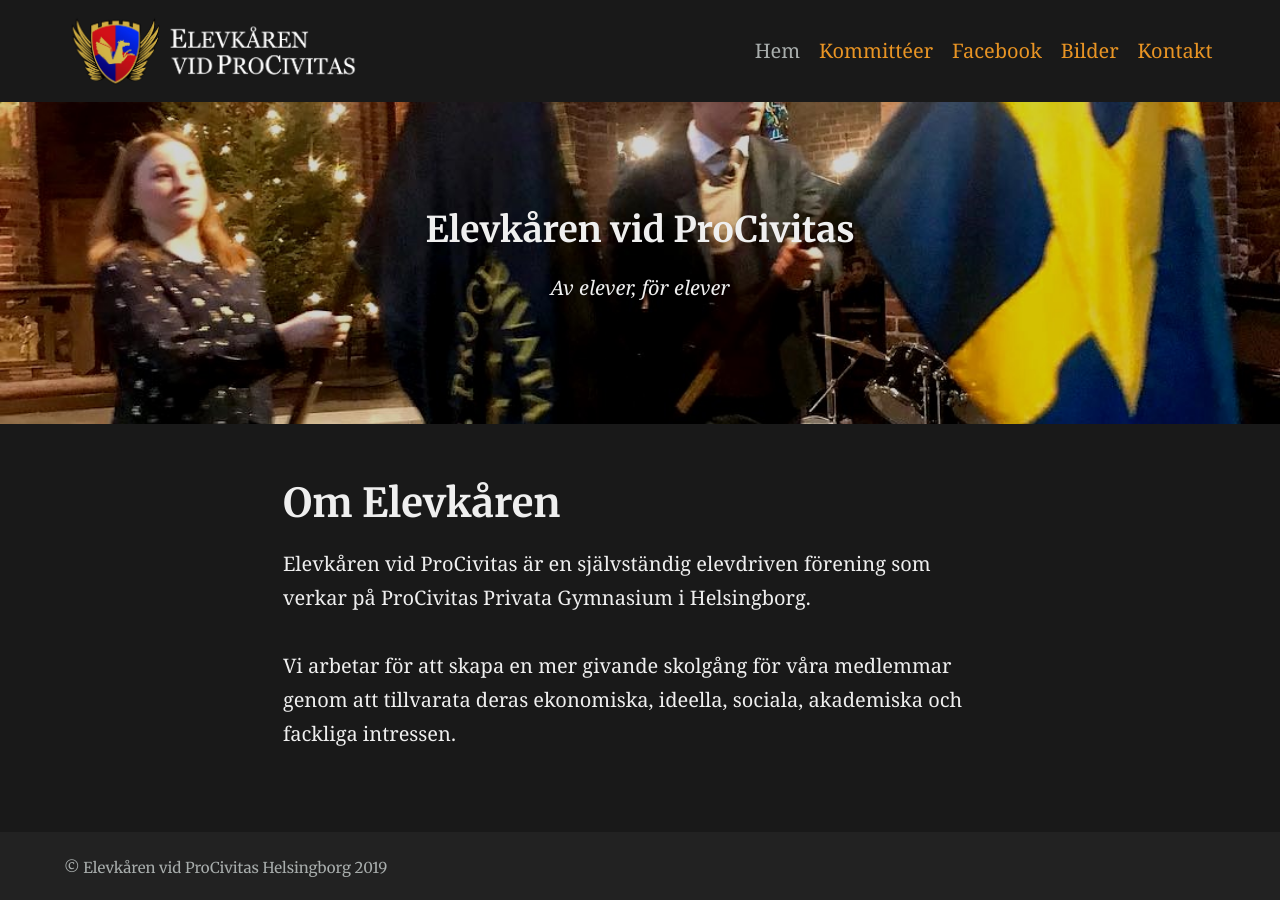
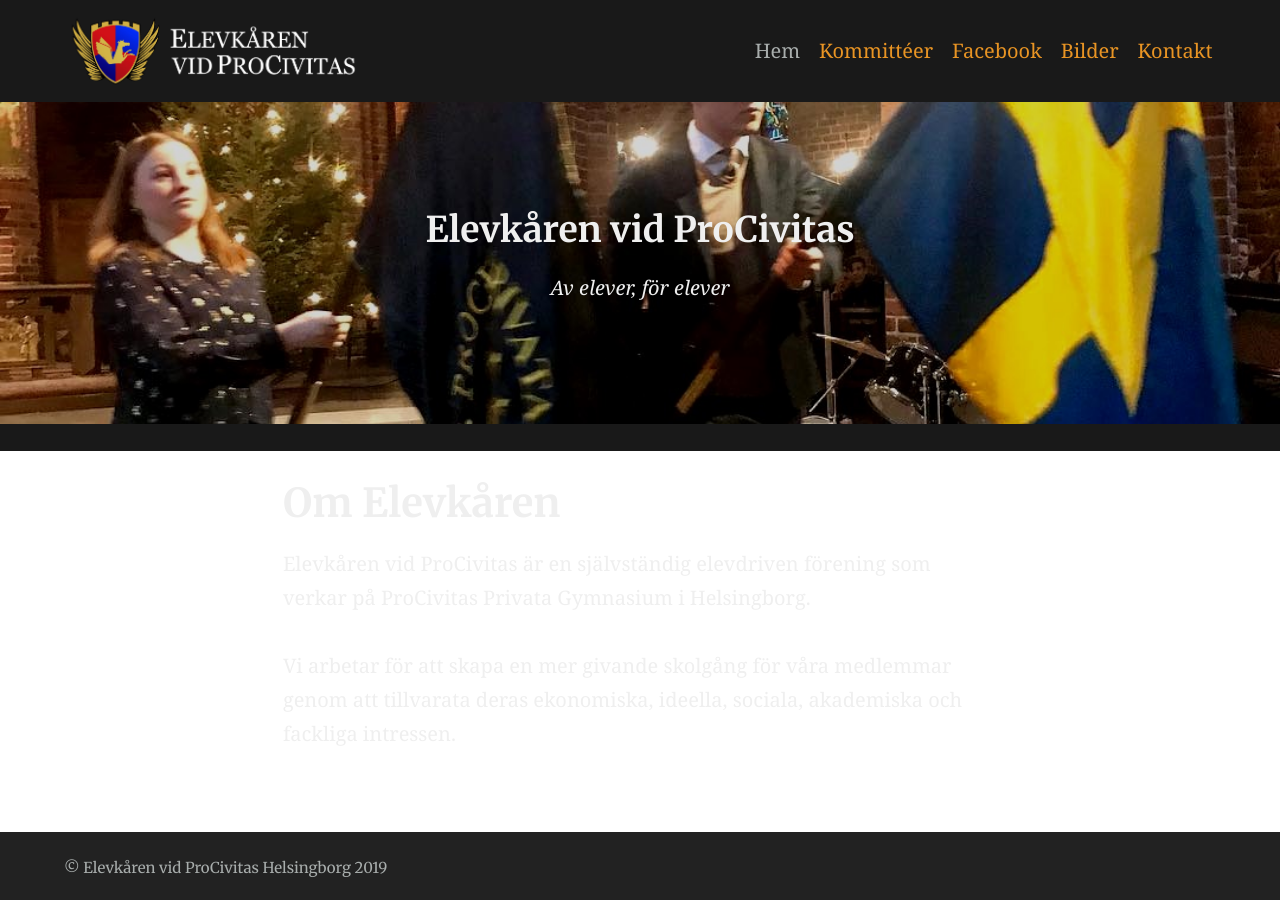
Before and after one commit to ekvp/ekvp.github.io, a Jekyll site: the page built from index.md, in a window 1280 px wide. Built offline with Jekyll 4.4.1, drawn with Linux system fonts in a browser that asks for light colours; our own code applies the rules of GitHub Pages for plain Markdown files.

Commit message:
Update _theme.scss

```diff
--- a/_sass/_theme.scss
+++ b/_sass/_theme.scss
@@ -1,6 +1,6 @@
 // Structural elements
 body {
-  background: $backgroundColour;
+  background: #FFFFFF;
   color: $bodyColour;
   height: 100%;
   display: flex;
@@ -41,6 +41,10 @@
   align-items: flex-end;
   justify-content: flex-end;
   overflow: hidden;
+}
+
+.header {
+  background: $backgroundColour
 }
 
 .feature {
```
